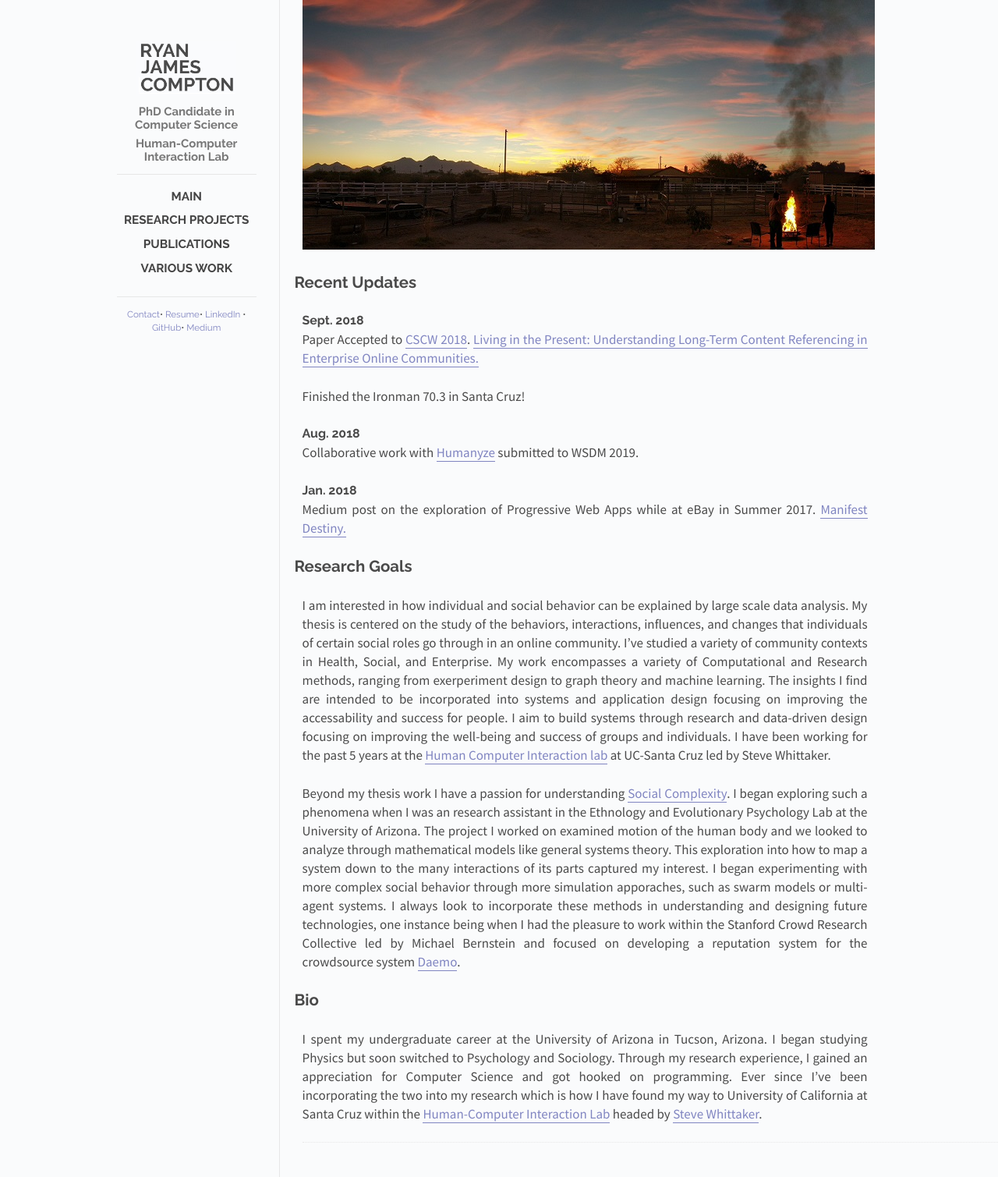
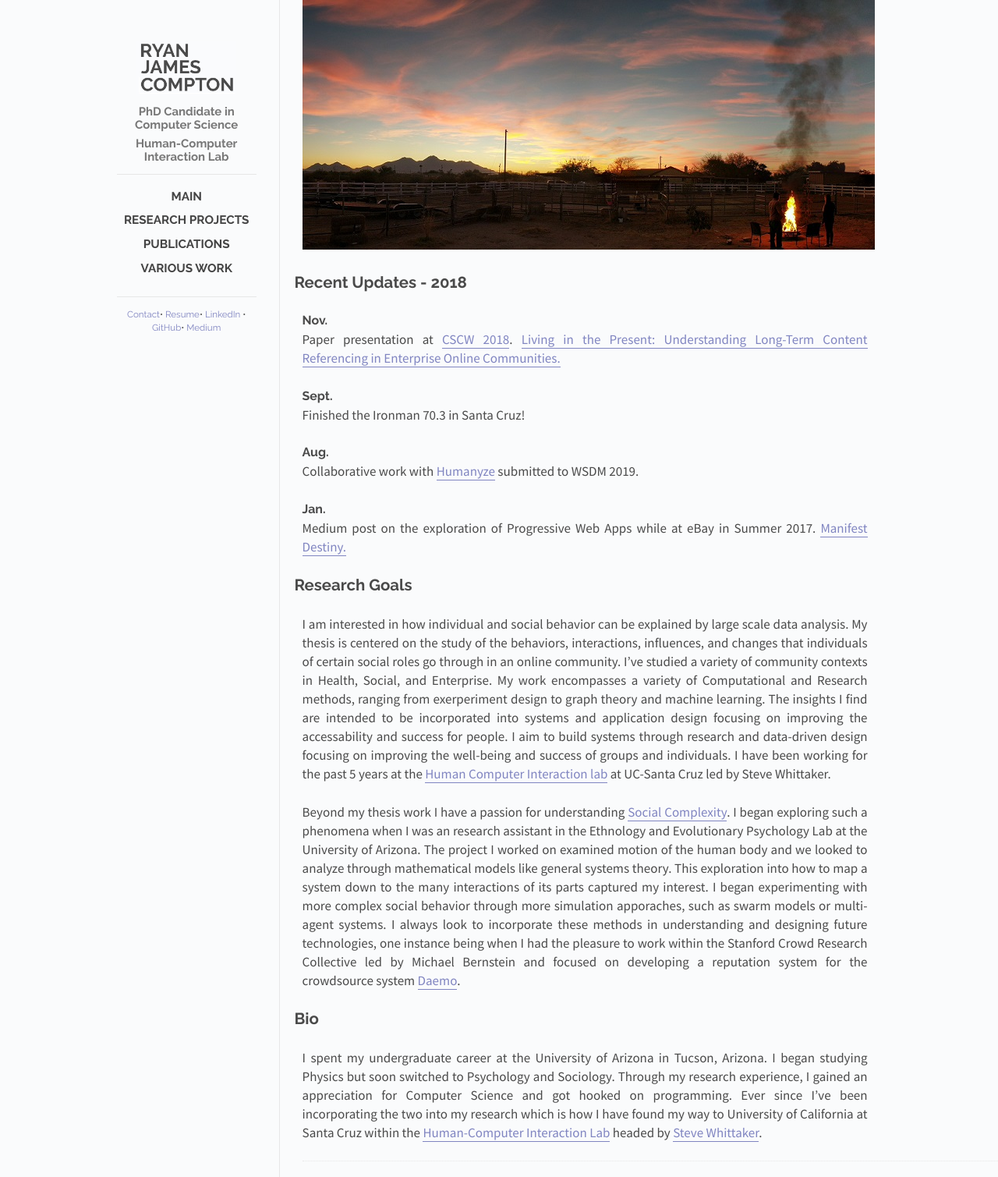
Before and after one commit to rcompt/rcompt.github.io, a Jekyll site: the page built from _posts/2018-10-03-main.md, in a window 1280 px wide. Shown: the whole page at 78% size. Built offline with Jekyll 4.4.1, drawn with Linux system fonts in a browser that asks for light colours; Markdown is read by kramdown in place of the engine named in the settings.

Commit message:
Update 2018-10-03-main.md

```diff
--- a/_posts/2018-10-03-main.md
+++ b/_posts/2018-10-03-main.md
@@ -5,17 +5,18 @@ cover: az_sunset.jpg
 categories: posts
 ---
 
-## Recent Updates
+## Recent Updates - 2018
 
-### Sept. 2018
-Paper Accepted to [CSCW 2018](https://cscw.acm.org/2018/index.html). [Living in the Present: Understanding Long-Term Content Referencing in Enterprise Online Communities.](https://users.soe.ucsc.edu/~rcompton/Papers/cscw039-comptonA.pdf)
+### Nov.
+Paper presentation at [CSCW 2018](https://cscw.acm.org/2018/index.html). [Living in the Present: Understanding Long-Term Content Referencing in Enterprise Online Communities.](https://users.soe.ucsc.edu/~rcompton/Papers/cscw039-comptonA.pdf)
 
+### Sept.
 Finished the Ironman 70.3 in Santa Cruz!
 
-### Aug. 2018
+### Aug.
 Collaborative work with [Humanyze](https://www.humanyze.com/) submitted to WSDM 2019.
 
-### Jan. 2018
+### Jan.
 Medium post on the exploration of Progressive Web Apps while at eBay in Summer 2017. [Manifest Destiny.](https://medium.com/ebaydesign/manifest-destiny-92cdace24869)
 
 ## Research Goals
```
